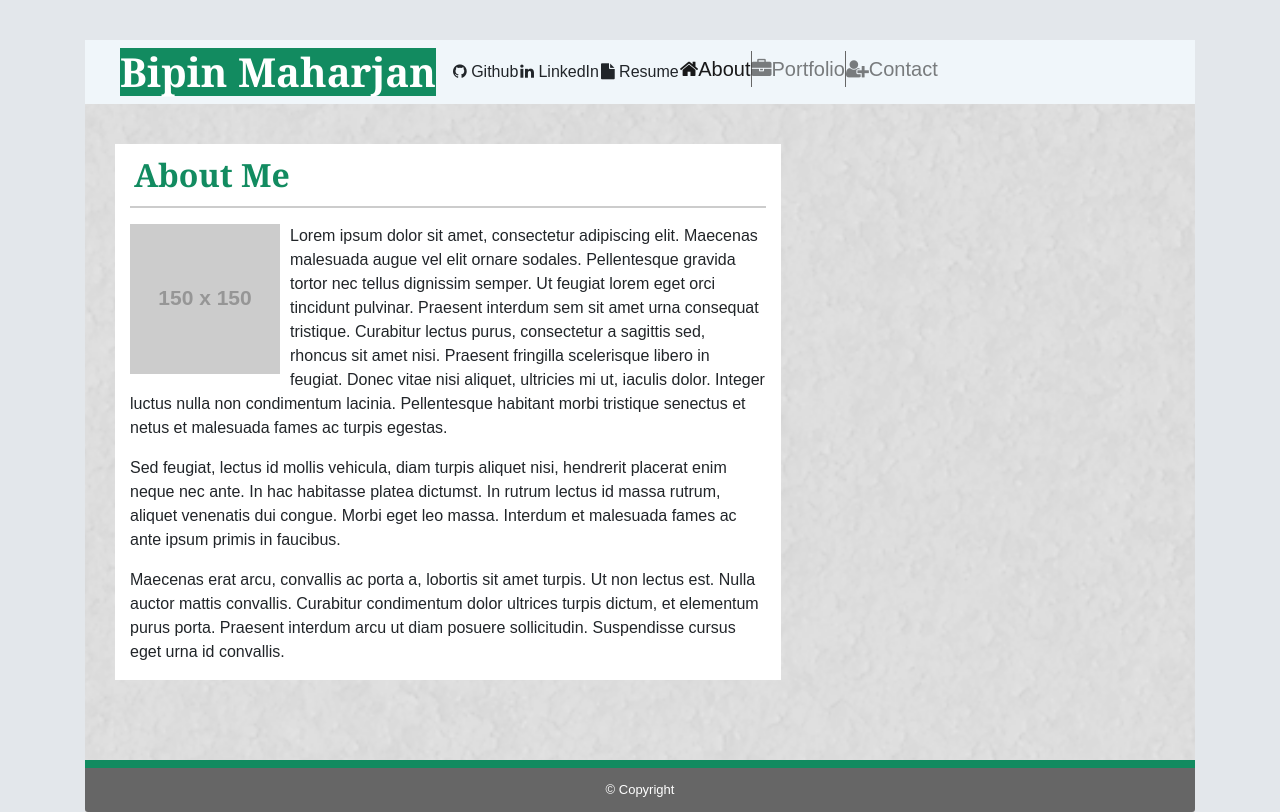
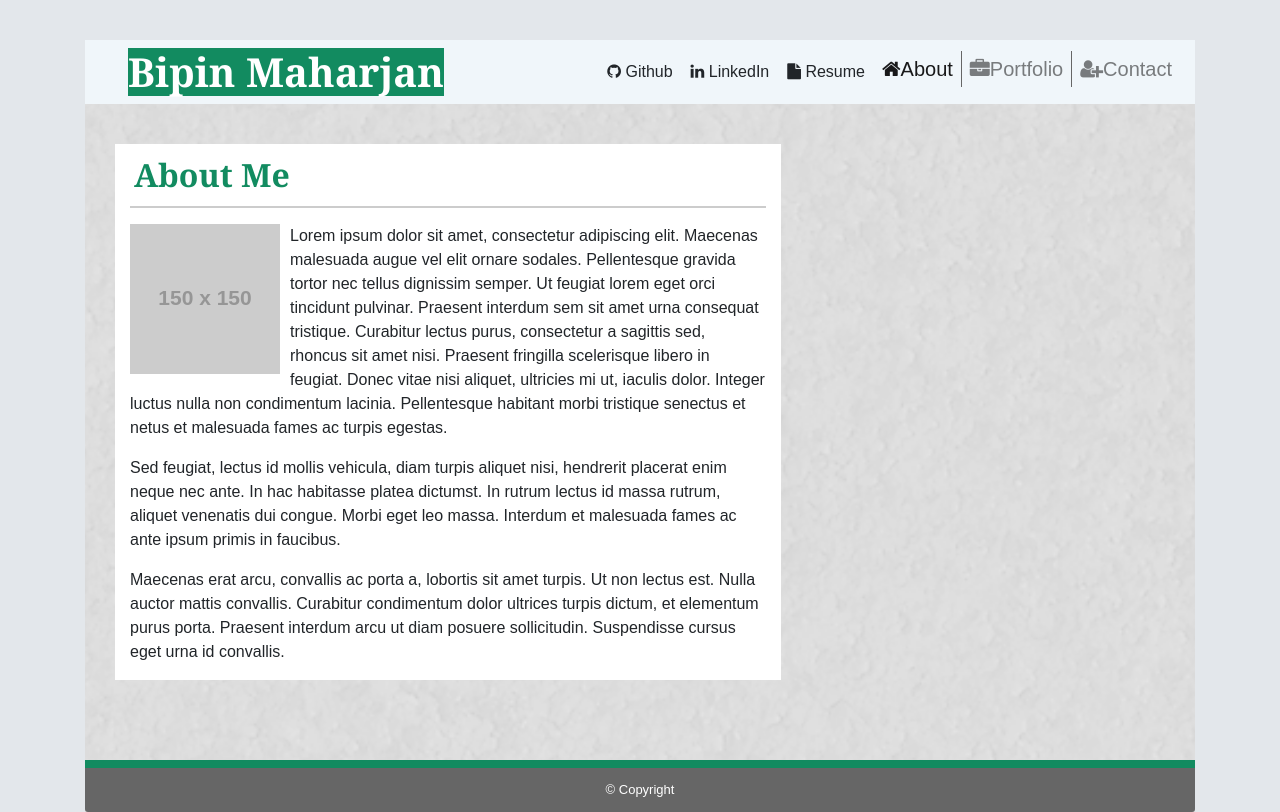
Before and after one commit to bmaha2/Portfolio, a plain HTML site: page index.html in a window 1280 px wide. Drawn offline with nearby package versions, Linux system fonts and the light colour scheme; placeholder pictures from the web are drawn by us.

Commit message:
adds padding to nav items

```diff
--- a/assets/css/style.css
+++ b/assets/css/style.css
@@ -55,8 +55,7 @@ h2{
 }
 a {
 	text-align: left !important;
-	padding: 8px 0 !important;
-
+	padding: 8px 8px !important;
 }
 
 /*------------------------inside container---------------------*/
--- a/index.html
+++ b/index.html
@@ -21,7 +21,7 @@
                   <span class="navbar-toggler-icon"></span>
                 </button><!--button when the nav-bar collapses-->
                 <div class="collapse navbar-collapse" id="navbarSupportedContent">
-                  <ul class="navbar-nav">
+                  <ul class="navbar-nav ml-auto">
                     <li class="nav-item">
                       <a class="btn btn-block btn-social btn-github" href ="https://github.com/bmaha2" target="_blank">
                         <span class="fa fa-github"></span> Github
```
